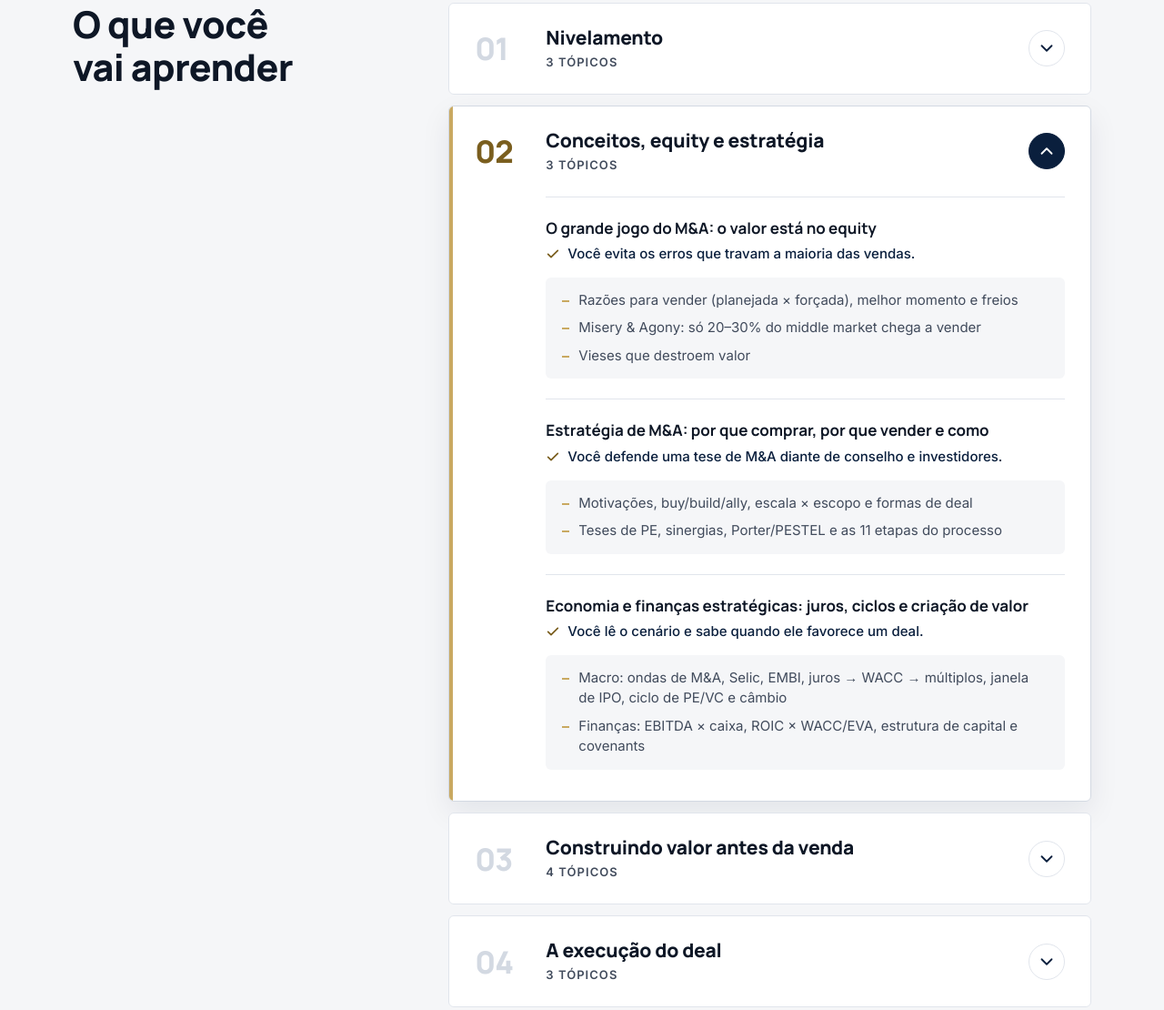
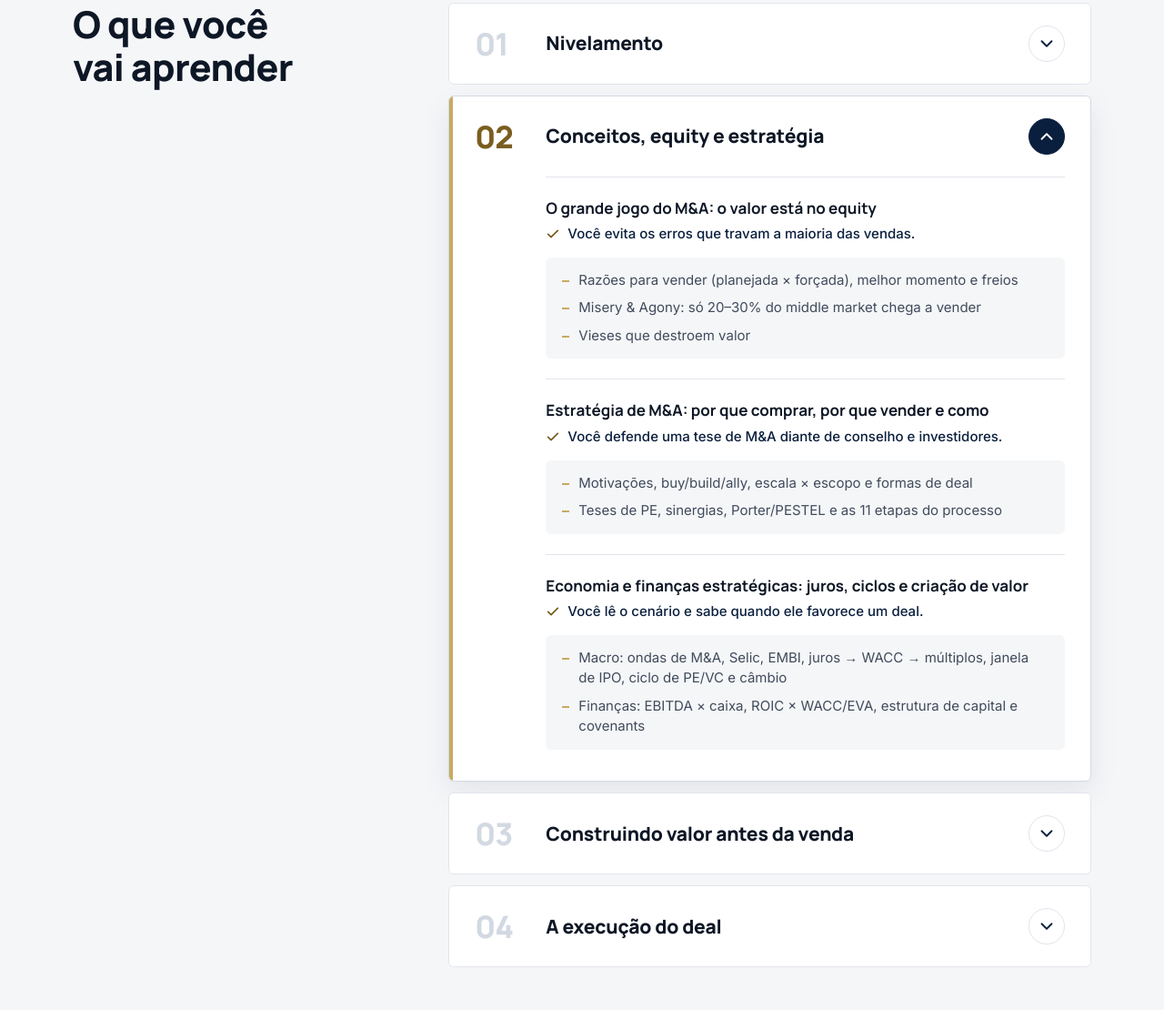
Before and after one commit to jvlunarlaunch/site_alexandre_cracosvky, a plain HTML site: page formacao.html in a window 1280 px wide. Shown: the part 5435-6545 px from the top of the page at 91% size. Drawn offline with nearby package versions, Linux system fonts and the light colour scheme.

Commit message:
Formação: remove contagem de tópicos dos módulos
Co-Authored-By: Claude Opus 5.5 <noreply@anthropic.com>
Claude-Session: https://claude.ai/code/session_013WReZMTTeozQ9gZvqygAVf

```diff
--- a/formacao.html
+++ b/formacao.html
@@ -983,14 +983,6 @@
       line-height: 1.25;
       letter-spacing: -0.01em;
       color: var(--ink);
-    }
-
-    .acc__meta {
-      font-size: 13px;
-      font-weight: 600;
-      letter-spacing: 0.08em;
-      text-transform: uppercase;
-      color: var(--muted);
     }
 
     .acc__chev {
@@ -1960,7 +1952,6 @@
               <span class="acc__num">01</span>
               <span class="acc__head">
                 <h3 class="acc__title">Nivelamento</h3>
-                <span class="acc__meta">3 tópicos</span>
               </span>
               <svg class="acc__chev" aria-hidden="true" width="22" height="22" viewBox="0 0 24 24" fill="none" stroke="currentColor" stroke-width="2" stroke-linecap="round" stroke-linejoin="round"><path d="M6 9l6 6 6-6"/></svg>
             </summary>
@@ -1982,7 +1973,6 @@
               <span class="acc__num">02</span>
               <span class="acc__head">
                 <h3 class="acc__title">Conceitos, equity e estratégia</h3>
-                <span class="acc__meta">3 tópicos</span>
               </span>
               <svg class="acc__chev" aria-hidden="true" width="22" height="22" viewBox="0 0 24 24" fill="none" stroke="currentColor" stroke-width="2" stroke-linecap="round" stroke-linejoin="round"><path d="M6 9l6 6 6-6"/></svg>
             </summary>
@@ -2019,7 +2009,6 @@
               <span class="acc__num">03</span>
               <span class="acc__head">
                 <h3 class="acc__title">Construindo valor antes da venda</h3>
-                <span class="acc__meta">4 tópicos</span>
               </span>
               <svg class="acc__chev" aria-hidden="true" width="22" height="22" viewBox="0 0 24 24" fill="none" stroke="currentColor" stroke-width="2" stroke-linecap="round" stroke-linejoin="round"><path d="M6 9l6 6 6-6"/></svg>
             </summary>
@@ -2062,7 +2051,6 @@
               <span class="acc__num">04</span>
               <span class="acc__head">
                 <h3 class="acc__title">A execução do deal</h3>
-                <span class="acc__meta">3 tópicos</span>
               </span>
               <svg class="acc__chev" aria-hidden="true" width="22" height="22" viewBox="0 0 24 24" fill="none" stroke="currentColor" stroke-width="2" stroke-linecap="round" stroke-linejoin="round"><path d="M6 9l6 6 6-6"/></svg>
             </summary>
```
